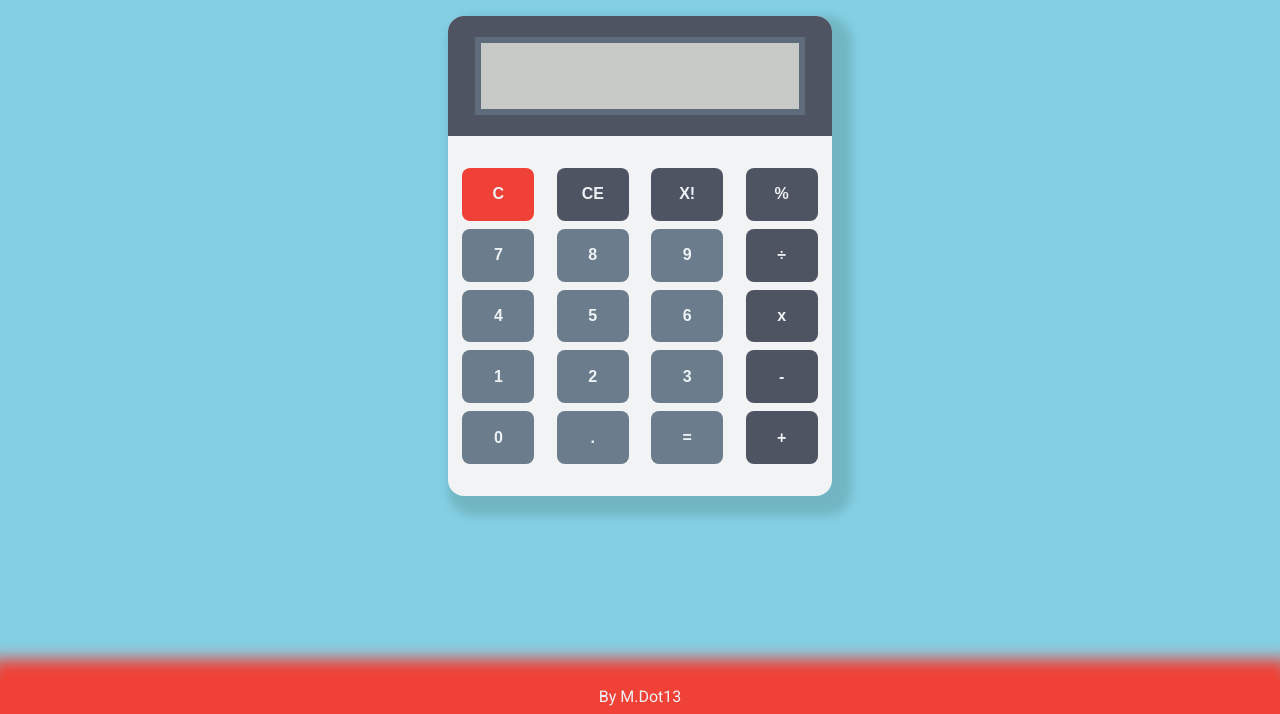
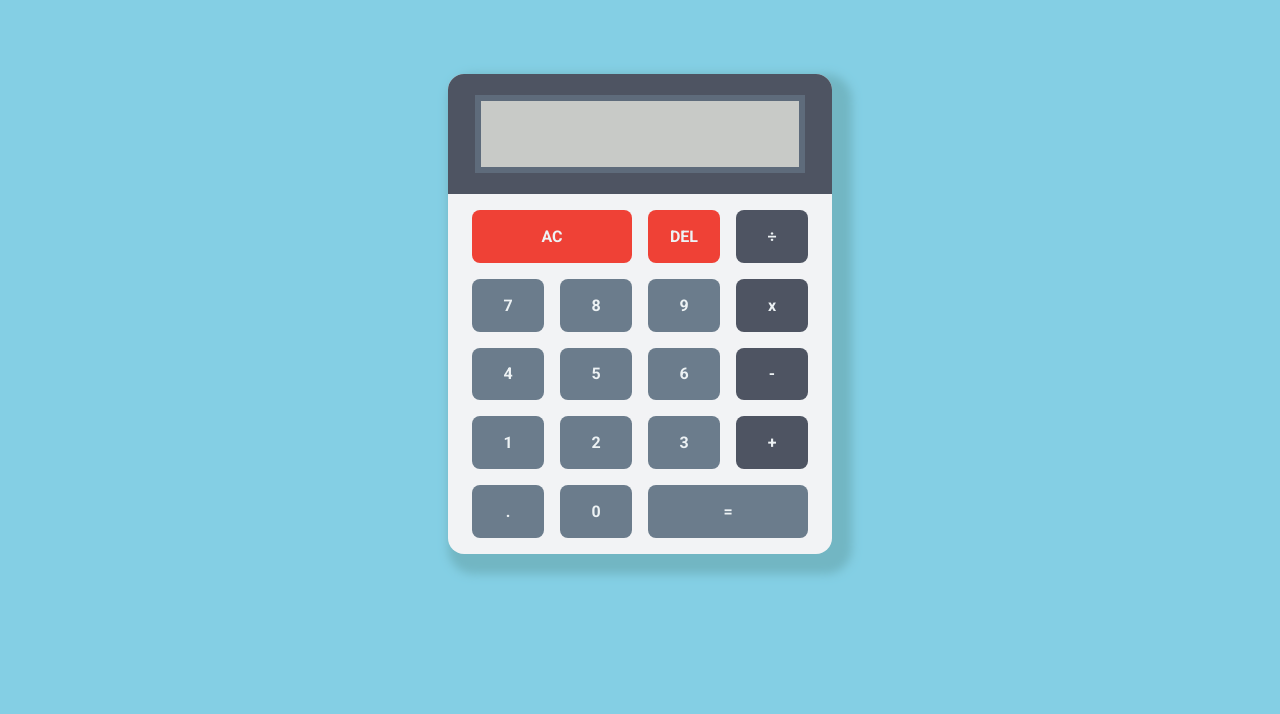
Before and after one commit to leonelmosqueda/calculator, a plain HTML site: page index.html in a window 1280 px wide. Shown: the part 86-800 px from the top of the page. Drawn offline with Linux system fonts and the light colour scheme.

Commit message:
Remove two operator and fix position

```diff
--- a/css/styles.css
+++ b/css/styles.css
@@ -3,7 +3,8 @@
     src: url('../assets/digital.TTF');
 }
 
-* {
+*, *::before, *::after {
+    font-family: roboto, sans-serif;
     margin: 0;
     padding: 0;
     box-sizing: border-box;
@@ -19,44 +20,20 @@
     --color-terciary: #EF4136;
     --color-text-main: #EDF2F4;
     --color-text-secondary: #000814;
+    --color-text-secondary-light: rgba(0, 8, 20, .75);
 }
 
 body {
     display: flex;
     flex-direction: column;
+    justify-content: center;
     height: 100vh;
     overflow: hidden;
-    font-family: roboto, sans-serif;
     background-color: var(--background-color-main);
     color: var(--color-text-secondary);
 }
 
-.header {
-    display: flex;
-    justify-content: center;
-    align-items: center;
-    margin: 2em 0;
-}
-
-.footer {
-    display: flex;
-    justify-content: center;
-    padding: 0.5em;
-    background-color: var(--color-terciary);
-    color: var(--color-text-main);
-    box-shadow: 0 -10px 15px 10px var(--color-terciary);
-}
-
-.title {
-    font-size: 2em;
-    font-weight: 800;
-}
-
-.content {
-    flex: 1;
-}
-
-.body-calculator {
+.calculator-container {
     border-radius: 1em;
     box-shadow: 10px 10px 10px 10px var(--color-shadow);
     width: 24em;
@@ -80,25 +57,37 @@ body {
     height: 65%;
     border: solid #5e6b7b 6px;
     display: flex;
-    justify-content: end;
-    align-items: center;
+    justify-content: space-around;
+    align-items: flex-end;
+    flex-direction: column;
     padding-right: 1em;
+    overflow: hidden;
+    white-space: nowrap;
+    font-family: digital, sans-serif;
 }
 
-.values {
-    font-family: digital, sans-serif;
-    font-size: 2.5em;
-    font-weight: 700;
+.previous-operand {
+    font-family: inherit;
+    font-size: 1.5rem;
+    color: var(--color-text-secondary-light);
 }
 
-.buttons {
-    display: grid;
-    grid-template-columns: repeat(4, 1fr);
-    grid-gap: 0.5em;
-    margin: 2em 0 1em 0.9em;
+.current-operand {
+    font-family: inherit;
+    font-size: 2.5rem;
+    color: var(--color-text-secondary);
 }
 
-.button {
+.button-grid {
+    display: flex;
+    align-items: center;
+    justify-content: center;
+    flex-wrap: wrap;
+    gap: 1em;
+    margin: 1em;
+}
+
+.button-grid button {
     height: 3.3em;
     width: 4.5em;
     border: none;
@@ -108,17 +97,23 @@ body {
     cursor: pointer;
 }
 
-.primary {
+.button-grid button:hover {
+    border: solid var(--color-text-secondary);
+}
+
+.btn-number,
+.btn-equal {
     background-color: var(--color-secondary);
     color: var(--color-text-main);
 }
 
-.secondary {
+.btn-operator {
     background-color: var(--color-main);
     color: var(--color-text-main);
 }
 
-.clear {
+.btn-ac,
+.btn-delete {
     background-color: var(--color-terciary);
     color: var(--color-text-main);
 }
@@ -126,3 +121,7 @@ body {
 .button:hover {
     border: solid var(--color-text-secondary);
 }
+
+.button-grid .span-two {
+    width: 10em;
+}
--- a/index.html
+++ b/index.html
@@ -9,38 +9,33 @@
     <link rel="stylesheet" type="text/css" href="./css/styles.css">
 </head>
 <body>
-    <header class="header"><h1 class="title">CALCULATOR</h1></header>
-    <main class="content">
-        <div class="body-calculator">
-            <div class="top">
-                <div class="display">
-                    <span id="display" class="values"></span>
-                </div>
-            </div>
-            <div class="buttons">
-                <button class="button clear">C</button>
-                <button class="button secondary">CE</button>
-                <button class="button secondary">X!</button>
-                <button class="button secondary">%</button>
-                <button class="button primary">7</button>
-                <button class="button primary">8</button>
-                <button class="button primary">9</button>
-                <button class="button secondary">÷</button>
-                <button class="button primary">4</button>
-                <button class="button primary">5</button>
-                <button class="button primary">6</button>
-                <button class="button secondary">x</button>
-                <button class="button primary">1</button>
-                <button class="button primary">2</button>
-                <button class="button primary">3</button>
-                <button class="button secondary">-</button>
-                <button class="button primary">0</button>
-                <button class="button primary">.</button>
-                <button class="button primary">=</button>
-                <button class="button secondary">+</button>
+    <div class="calculator-container">
+        <div class="top">
+            <div class="display">
+                <div class="previous-operand"></div>
+                <div class="current-operand"></div>
             </div>
         </div>
-    </main>
-    <footer class="footer">By M.Dot13</footer>
+        <div class="button-grid">
+            <button class="btn-ac span-two">AC</button>
+            <button class="btn-delete">DEL</button>
+            <button class="btn-operator">÷</button>
+            <button class="btn-number">7</button>
+            <button class="btn-number">8</button>
+            <button class="btn-number">9</button>
+            <button class="btn-operator">x</button>
+            <button class="btn-number">4</button>
+            <button class="btn-number">5</button>
+            <button class="btn-number">6</button>
+            <button class="btn-operator">-</button>
+            <button class="btn-number">1</button>
+            <button class="btn-number">2</button>
+            <button class="btn-number">3</button>
+            <button class="btn-operator">+</button>
+            <button class="btn-number">.</button>
+            <button class="btn-number">0</button>
+            <button class="btn-equal span-two">=</button>
+        </div>
+    </div>
 </body>
 </html>
```
